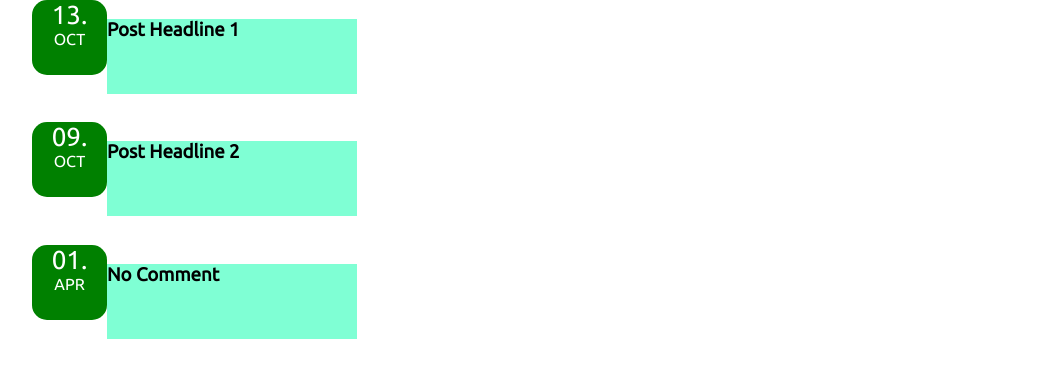
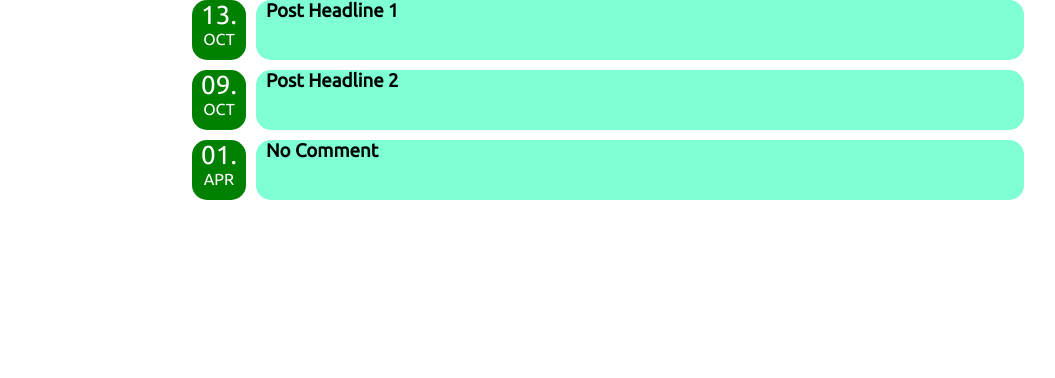
Before and after one commit to db001/toucan, a React (Create React App) app: page / in a window 1280 px wide. Shown: the top 378 px of the page, without its empty margins (32-1087 px from the left). Built offline with nearby package versions, Linux system fonts and the light colour scheme; the HTML template or start-up script is replaced by a standard one.

Commit message:
More styling changes

```diff
--- a/src/App.js
+++ b/src/App.js
@@ -45,7 +45,7 @@ class App extends Component {
     const data = this.state;
 
     return (
-      <div className="container">
+      <div>
         <Post
           data={data}
         />
--- a/src/components/Post.js
+++ b/src/components/Post.js
@@ -24,7 +24,7 @@ class Post extends Component {
     };
 
     return (
-      <div>
+      <div className= "container">
       { data.posts.map(post => {
         return (
           <div
@@ -39,6 +39,7 @@ class Post extends Component {
                 {convertDate(post.date).month}
               </div>
             </div>
+
             <div className="post-content">
               <h3 className="post-headline">
                 {post.headline}
@@ -47,6 +48,8 @@ class Post extends Component {
                 {post.text_content}
               </p> */}
             </div>
+
+            <div className="comment-container">
               {/* {post.comments.length > 0 ?
                 post.comments.map((comment, index) => {
                   return (
@@ -58,6 +61,7 @@ class Post extends Component {
                 }) : null
               } */}
             </div>
+          </div>
         )
       })}
       </div>
--- a/src/index.css
+++ b/src/index.css
@@ -2,8 +2,9 @@ body {
   margin: 0;
   padding: 0;
   font-family: 'Ubuntu', sans-serif;
+  box-sizing: border-box;
 }
 .container {
-  width: 90%;
+  width: 65%;
   margin: auto;
 }
--- a/src/styles/post.css
+++ b/src/styles/post.css
@@ -1,13 +1,13 @@
 .post {
+  margin: auto;
   margin-bottom: 10px;
   display: flex;
+  align-items: center;
 }
 .date {
-  display: flex;
-  flex-direction: column;
   background-color: green;
-  width: 75px;
-  height: 75px;
+  width: 60px;
+  height: 60px;
   border-radius: 15px;
   text-align: center;
   color: white;
@@ -18,8 +18,14 @@
 .date-month {
   text-transform: uppercase;
 }
+.post-content {
+  width: 100%;
+  background-color: aquamarine;
+  padding: 0 10px;
+  margin-left: 10px;
+  border-radius: 15px;
+}
 .post-headline {
-  background-color: aquamarine;
-  width: 250px;
-  height: 75px;
+  height: 60px;
+  margin: 0;
 }
```
Lines whose indentation alone changed are shown as unchanged.
